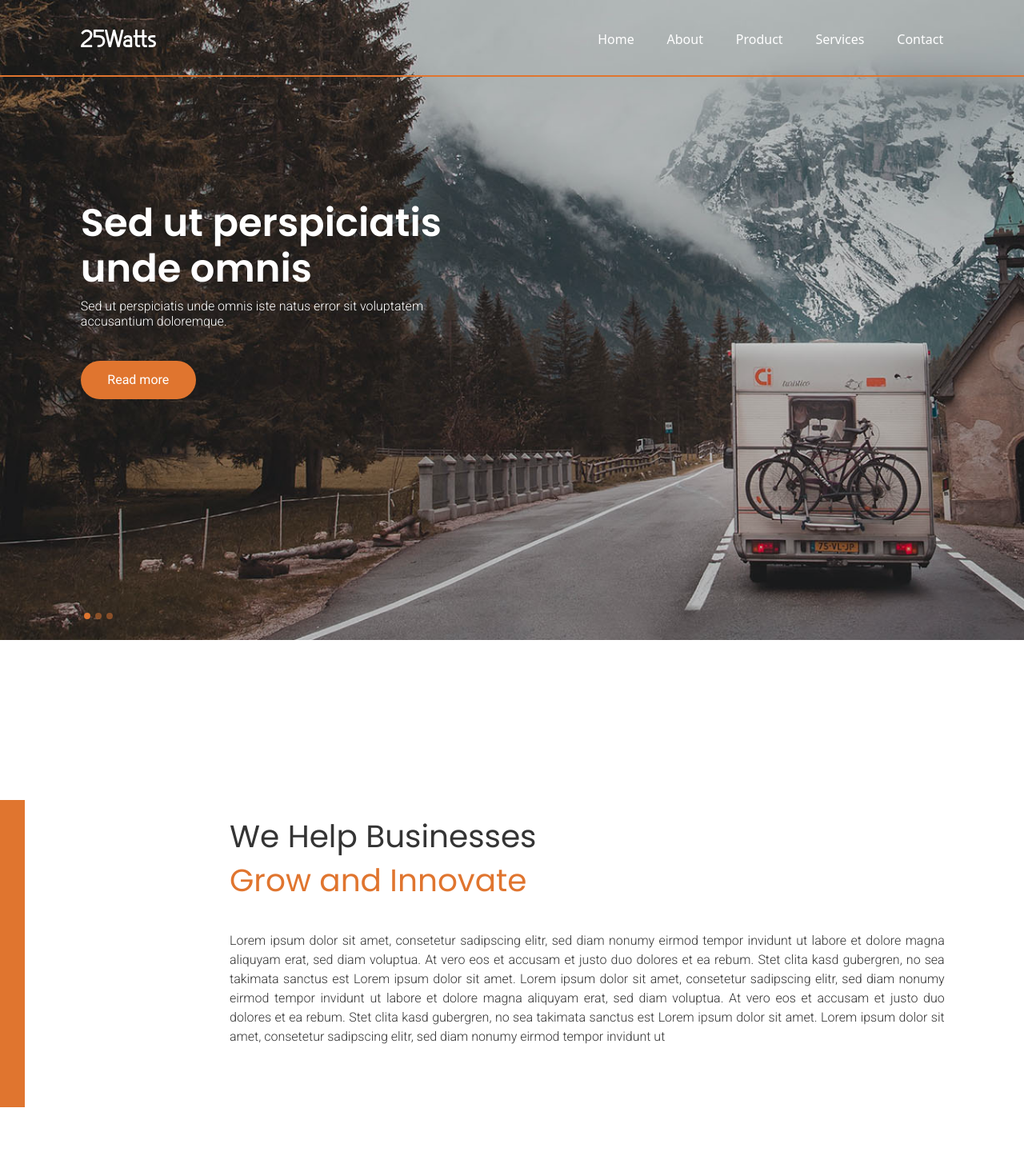
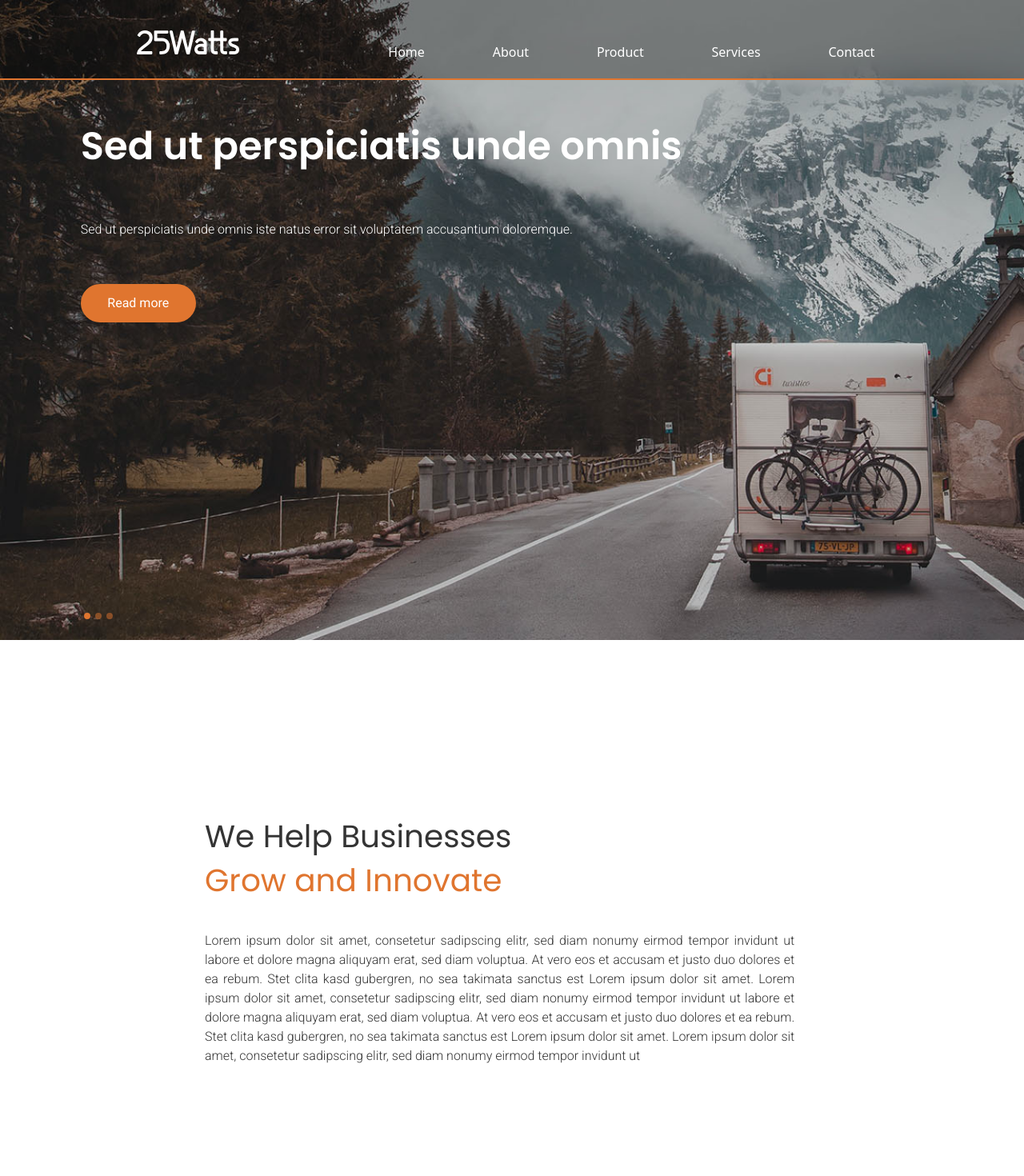
Before and after one commit to franbur/Pin2021Final, a React (Create React App) app: page / in a window 1280 px wide. Shown: the top 1470 px of the page at 80% size. Built offline with nearby package versions, Linux system fonts and the light colour scheme.

Commit message:
Se modifico el nav y refactorizó la sección 1

```diff
--- a/src/App.js
+++ b/src/App.js
@@ -1,4 +1,5 @@
 
+import NavBar from "./Components/NavBar/Navbar.jsx";
 import { Section1 } from "./Components/Section1/Section1";
 import { Section2 } from "./Components/Section2/Section2";
 import { Section3 } from "./Components/Section3/Section3";
@@ -9,7 +10,9 @@ import Footer from "./Components/Footer/footer";
 
 function App() {
   return (
+
     <div>
+      <NavBar/>
       <Section1 />
       <Section2 />
       <Section3 />
--- a/src/Components/NavBar/Navbar.js
+++ /dev/null
@@ -1,51 +0,0 @@
-import React, { Component } from "react";
-import logo from  "../../assets/img/top-logo.svg";
-import { Link, animateScroll as scroll } from "react-scroll";
-
-export default class Navbar extends Component {
-  render() {
-    return (
-      <nav className="parte-superior" id="navbar">
-          <img
-              src={logo}
-              alt="Logo."
-              onClick={this.scrollToTop}
-            />
-          <ul className="menues">
-
-            <Link
-             activeClass="active"
-            to="seccion1"
-            smooth={true}
-            duration={500}>Home</Link>
-
-            <Link
-            activeClass="active"
-            to="seccion2"
-            smooth={true}
-            duration={500}>About</Link>
-
-            <Link
-            activeClass="active"
-            to="seccion3"
-            smooth={true}
-            duration={500}>Product</Link>
-
-            <Link
-            activeClass="active"
-            to="seccion4"
-            smooth={true}
-            duration={500}>Services</Link>
-
-            <Link
-            activeClass="active"
-            to="seccion5"
-            smooth={true}
-            offset={-70}
-            duration={500}>Contact</Link>
-          </ul>
-      </nav>
-
-    );
-  }
-}
--- /dev/null
+++ b/src/Components/NavBar/Navbar.jsx
@@ -0,0 +1,44 @@
+import React from "react";
+import logo from  "../../assets/img/top-logo.svg";
+import { Link, animateScroll as scroll } from "react-scroll";
+
+function NavBar() {
+  // return(
+  return (
+    <nav className="nav" id="navbar">
+      <img src={logo} alt="Logo."/>
+      <div className="options">
+        <Link activeClass="active" to="seccion1" smooth={true} duration={500}>
+          Home
+        </Link>
+
+        <Link activeClass="active" to="seccion2" smooth={true} duration={500}>
+          About
+        </Link>
+
+        <Link activeClass="active" to="seccion3"  smooth={true} duration={500}>
+          Product
+        </Link>
+
+        <Link activeClass="active" to="seccion4" smooth={true} duration={500}>
+          Services
+        </Link>
+
+        <Link activeClass="active" to="seccion5" smooth={true} offset={-70} duration={500}>
+          Contact
+        </Link>
+      </div>
+    </nav>
+    // <nav>
+    //   <img
+    //         src={logo}
+    //         alt="Logo."
+
+    //       />
+    // </nav>
+
+    );
+
+}
+
+export default NavBar;
--- a/src/Components/NavBar/_NavBar.scss
+++ b/src/Components/NavBar/_NavBar.scss
@@ -1,33 +1,48 @@
 
 
-.menues{
-    display:flex;
-    justify-content: space-between;
-    height: 25.6%;
-    width: 29rem;
-    text-align: center;
-    text-decoration:none;
-    color: #fff;
-    @include response(md){
-      width: 50%;
-      padding-right: 10%;
-      font-size: 12px;
-    }
+
+//   }
+.nav{
+  width: 100%;
+  border-bottom: 2px solid #E0752F;
+  background-color: rgba(0, 0, 0, 0.329);
+  display: flex;
+  justify-content: space-evenly;
+
+  height: 100px;
+  padding-top: 2.3rem;
+  padding-bottom: 2.2rem;
+  cursor: pointer;
+  position: fixed;
+  z-index: 1;
+
+  @include response(md){
+    flex-direction: column;
+    align-items: center;
+    justify-content: center;
+  }
 }
 
-//   }
-  .parte-superior{
-    width: 100vw;
-    border-bottom: 2px solid #E0752F;
-    height: 6rem;
+.nav img{
+  width: 10%;
+  @include response(md){
+    width: 30%;
+  }
+}
+
+.options{
+  display:flex;
+  justify-content: space-between;
+  height: 25.6%;
+  width: 50%;
+  text-align: center;
+  text-decoration:none;
+  color: #fff;
+  padding: 1rem;
+  @include response(md){
+
     display: flex;
     justify-content: space-between;
-    padding-right: 6.3rem;
-    padding-left: 6.3rem;
-    padding-top: 2.3rem;
-    padding-bottom: 2.2rem;
-    cursor: pointer;
-    @include response(md){
-      padding-right: 0;
-    }
+    font-size: 12px;
   }
+}
--- a/src/Components/Section1/Section1.js
+++ b/src/Components/Section1/Section1.js
@@ -13,9 +13,6 @@ export function Section1(params){
                 <div className="carousel-inner">
                     <div className="carousel-item active" data-bs-interval="10000">
                             <div className="imagenescarrusel1">
-                            <header>
-                                <Navbar/>
-                            </header>
                             <div className="titulos">
                                 <h1 className="titulo-uno">Sed ut perspiciatis unde omnis </h1>
                                 <h3 className="titulo-dos">Sed ut perspiciatis unde omnis iste natus error sit voluptatem accusantium doloremque.</h3>
@@ -25,9 +22,6 @@ export function Section1(params){
                     </div>
                     <div className="carousel-item" data-bs-interval="2000">
                         <div className="imagenescarrusel2">
-                            <header>
-                                <Navbar/>
-                            </header>
                             <div className="titulos">
                                 <h1 className="titulo-uno">Customize el carrusel en bootstrap</h1>
                                 <h3 className="titulo-dos">Lorem ipsum dolor sit, amet consectetur adipisicing elit. </h3>
@@ -37,9 +31,6 @@ export function Section1(params){
                     </div>
                     <div className="carousel-item">
                         <div className="imagenescarrusel3">
-                            <header>
-                                <Navbar/>
-                            </header>
                             <div className="titulos">
                                 <h1 className="titulo-uno">Buscamos a lo mejor que tienes en ti</h1>
                                 <h3 className="titulo-dos">Texto random para ver que valga el carrusel.</h3>
--- a/src/Components/Section1/_section1.scss
+++ b/src/Components/Section1/_section1.scss
@@ -1,6 +1,3 @@
-header{
-  background: transparent;
-}
 
 .carrusel{
   @include fullSpace;
@@ -8,11 +5,10 @@ header{
 
 
 .titulos{
-  margin-top: 9.6rem;
-  margin-left: 6.3rem;
+  padding-top: 9.6rem;
+  padding-left: 6.3rem;
 }
 .titulo-uno{
-  width: 34.25rem;
   height: 7.2rem;
   @include textStyles(Poppins,600,48px,0.67,normal);
   color: #FFFFFF;
@@ -23,7 +19,6 @@ header{
 }
 
 .titulo-dos{
-    width: 30rem;
     height: 2.6rem;
     @include textStyles(Roboto,300,16px,0.22,normal);
     text-align: left;
@@ -38,7 +33,7 @@ header{
     @include btnStyles;
     @include response(md){
       font-size: 13px;
-      height: 2rem;
+
       width: 5rem;
     }
   }
--- a/src/Components/Section2/Section2.js
+++ b/src/Components/Section2/Section2.js
@@ -2,14 +2,13 @@ import React from 'react';
 
 export function Section2(params){
     return(
-        <div id ="seccion2" className="contenedor-dos">
-            <p className="barra"></p>
+        <section id ="seccion2" className="contenedor-dos">
             <div className="segunda-parte">
-                <h1 className="primerh1">We Help Businesses</h1>
-                <h1 className="segundoh1">Grow and Innovate</h1>
+                <h2 className="primerh1">We Help Businesses</h2>
+                <h2 className="segundoh1">Grow and Innovate</h2>
                 <p className="texto1">Lorem ipsum dolor sit amet, consetetur sadipscing elitr, sed diam nonumy eirmod tempor invidunt ut labore et dolore magna aliquyam erat, sed diam voluptua. At vero eos et accusam et justo duo dolores et ea rebum. Stet clita kasd gubergren, no sea takimata sanctus est Lorem ipsum dolor sit amet. Lorem ipsum dolor sit amet, consetetur sadipscing elitr, sed diam nonumy eirmod tempor invidunt ut labore et dolore magna aliquyam erat, sed diam voluptua. At vero eos et accusam et justo duo dolores et ea rebum. Stet clita kasd gubergren, no sea takimata sanctus est Lorem ipsum dolor sit amet. Lorem ipsum dolor sit amet, consetetur sadipscing elitr, sed diam nonumy eirmod tempor invidunt ut</p>
             </div>
-        </div>
+        </section>
     )
 };
 export default Section2;
--- a/src/Components/Section2/_section2.scss
+++ b/src/Components/Section2/_section2.scss
@@ -1,24 +1,25 @@
 .contenedor-dos{
     background: #FFFFFF;
+    padding-left: 20%;
     left: 0px;
     @include fullSpace;
     display: flex;
     align-items: center;
+
   }
   .segunda-parte{
     width: 80%;
-    margin-left: 20%;
-    @include response(md){
-      margin-left: 6rem;
-      margin-bottom: 6rem;
-    }
+    // @include response(md){
+    //   margin-left: 6rem;
+    //   margin-bottom: 6rem;
+    // }
   }
   .primerh1{
     color: #343434;
     @include textStyles(Poppins,400,39px,0.55,normal);
     @include response (md){
-      width: 19rem;
-      height: 1.5rem;
+      // width: 19rem;
+      // height: 1.5rem;
       font-size: 1.5rem;
     }
 
@@ -28,22 +29,12 @@
     color: #E0752F;
     @include textStyles(Poppins,400,39px,0.55,normal);
     @include response(md){
-      width: 19rem;
-      height: 1.5rem;
+      // width: 19rem;
+      // height: 1.5rem;
       font-size: 1.5rem;
     }
   }
 
-  .barra{
-    width: 2rem;
-    height: 24rem;
-    background: #E0752F;
-    @include response(md){
-      width: 0.5rem;
-      height: 10rem;
-      margin-bottom: 6rem;
-    }
-  }
 
   .texto1{
     width: 90%;
@@ -54,7 +45,7 @@
     opacity: 1;
     text-align: justify;
     margin-top: 2rem;
-    @include response(md){
+    @include response (md) {
       width: 32rem;
       height: 1rem;
       font-size: 0.7rem;
--- a/src/Components/Section3/_section3.scss
+++ b/src/Components/Section3/_section3.scss
@@ -15,9 +15,11 @@
   align-items: flex-end;
   justify-content: flex-end;
   @include response(md){
-    // width: 25rem;
-    // height: 15rem;
+    width: 100%;
+    height: 100%;
     background-size: cover;
+    align-items: center;
+    justify-content: center;
   }
 }
 
```
